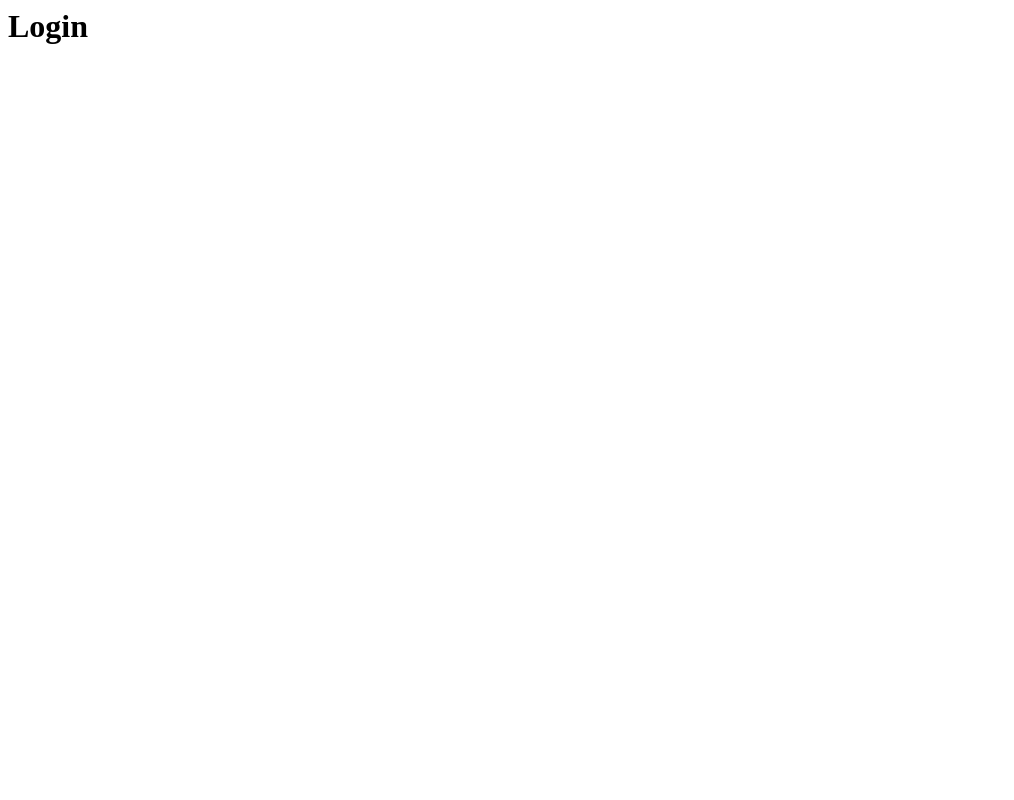
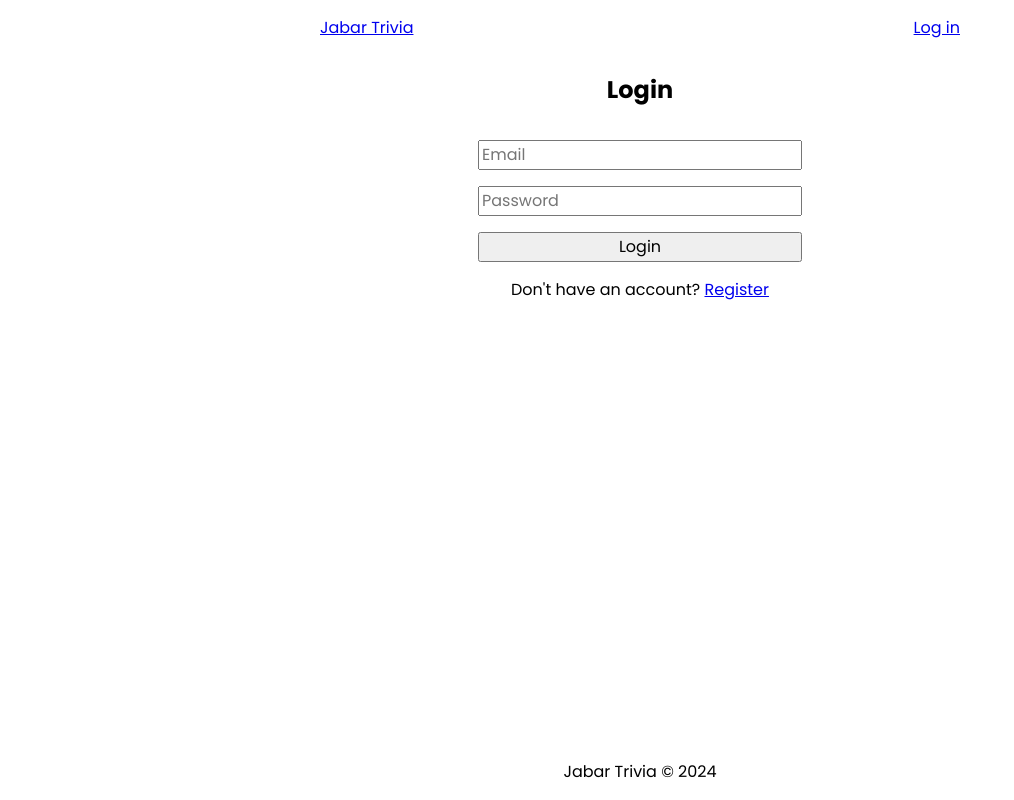
Before and after one commit to ignasiusadhitia/056-ignasius-yuda-adhitia, a Laravel app: page /login in a window 1280 px wide. Before the commit the part shown is almost empty. Shown: the whole page, without its empty margins (0-1014 px from the left). Run offline with Laravel 12, Linux system fonts and the light colour scheme.

Commit message:
create login initial page layout

```diff
--- a/resources/views/login.blade.php
+++ b/resources/views/login.blade.php
@@ -1,3 +1,41 @@
-<div>
-    <h1>Login</h1>
-</div>
+@extends('partials.layouts.app')
+
+@section('title', 'Home')
+
+@section('content')
+
+    <section class="section-wrapper">
+        <h1>Login</h1>
+
+        <form action="" method="">
+            @csrf
+
+            <div>
+                <input type="email" name="email" id="email" placeholder="Email">
+                @error('email')
+                    <div>
+                        <span>{{ $message }}</span>
+                    </div>
+                @enderror
+            </div>
+
+            <div>
+                <input type="password" name="password" id="password" placeholder="Password">
+                @error('password')
+                    <div>
+                        <span>{{ $message }}</span>
+                    </div>
+                @enderror
+            </div>
+
+            <div>
+                <button type="submit">Login</button>
+            </div>
+
+            <div>
+                <p>Don't have an account? <a href="{{ route('register') }}">Register</a></p>
+            </div>
+        </form>
+    </section>
+
+@endsection
```
